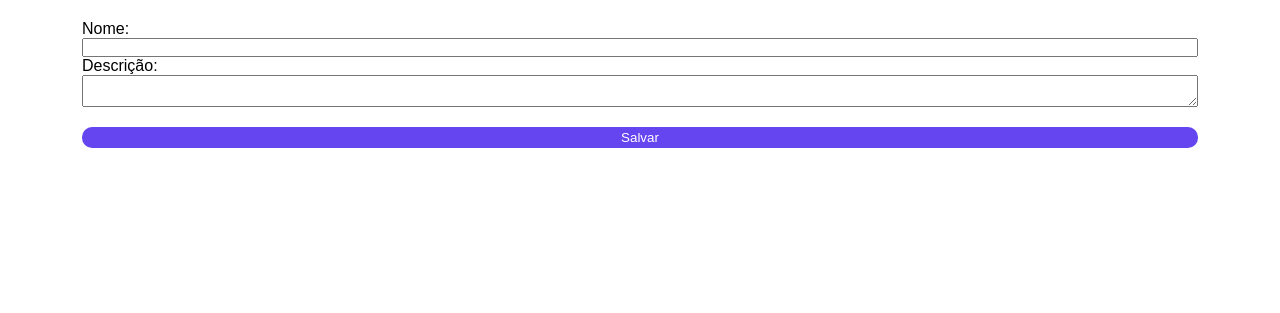
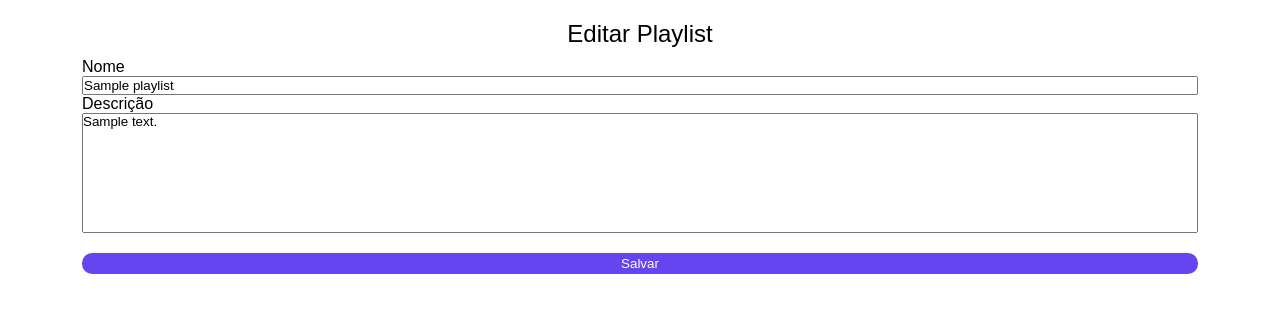
Before and after one commit to engsoft-atitus/engsw-2025-1, a Django app: page /musica/editar_playlist/1/editar/ in a window 1280 px wide. Shown: the top 313 px of the page. Run offline with Django 5.2, Linux system fonts and the light colour scheme; a user stored in the database is signed in; tables that the repository leaves empty hold one stand-in row (values such as "Sample post"); some web fonts are replaced.

Commit message:
adicionando form para edição (pode ser usado para criação e remoção depois)

```diff
--- /dev/null
+++ b/musica/forms.py
@@ -0,0 +1,11 @@
+from django import forms
+from .models import Playlist
+
+class PlaylistForm(forms.ModelForm):
+    class Meta:
+        model = Playlist
+        fields = ['nome', 'descricao']
+        widgets = {
+            'nome': forms.TextInput(attrs={'class': 'form-control'}),
+            'descricao': forms.Textarea(attrs={'class': 'form-control'}),
+        }
--- a/musica/templates/editar_playlist.html
+++ b/musica/templates/editar_playlist.html
@@ -14,9 +14,16 @@
             width: 90%;
         }
 
+        textarea {
+            resize: none;
+            overflow: auto;
+            height: 120px;
+        }
+
         .button {
             margin-top: 20px;
         }
+
         main {
             margin-top: 20px;
         }
@@ -26,12 +33,16 @@
 <body>
     <main>
         <section>
-            <form method="POST" action="{% url 'editar_playlist' playlist.id %}">
+            <h2>Editar Playlist</h2>
+            <form method="POST">
                 {% csrf_token %}
-                <label>Nome:</label>
-                <input type="text" name="nome" required>
-                <label>Descrição:</label>
-                <textarea name="descricao"></textarea>
+
+                <label for="{{ form.nome.id_for_label }}">Nome</label>
+                {{ form.nome }}
+
+                <label for="{{ form.descricao.id_for_label }}">Descrição</label>
+                {{ form.descricao }}
+
                 <button type="submit" class="button">Salvar</button>
             </form>
         </section>
--- a/musica/views.py
+++ b/musica/views.py
@@ -7,6 +7,8 @@ from django.contrib.auth.models import User
 from .models import MusicaSalva, Playlist
 from django.contrib.auth import logout
 import json
+from .forms import PlaylistForm
+from django.contrib import messages
 
 
 # Create your views here.
@@ -121,16 +123,20 @@ def criar_playlist(request):
 
     return render(request, 'criar_playlist.html')
 
+@login_required
 def editar_playlist(request, playlist_id):
     playlist = get_object_or_404(Playlist, id=playlist_id, user=request.user)
     if playlist.user != request.user:
         return HttpResponse("Você não tem permissão para editar esta playlist.")
     if request.method == 'POST':
-        playlist.nome = request.POST.get('nome')
-        playlist.descricao = request.POST.get('descricao')
-        playlist.save()
-        return redirect('listar_playlists')
-    return render(request, 'editar_playlist.html', {'playlist': playlist})
+        form = PlaylistForm(request.POST, instance=playlist)
+        if form.is_valid():
+            form.save()
+            messages.success(request, "Playlist atualizada com sucesso.")
+            return redirect('listar_playlists')
+    else:
+        form = PlaylistForm(instance=playlist)
+    return render(request, 'editar_playlist.html', {'form': form, 'playlist': playlist})
 
 @login_required
 def excluir_playlist(request, playlist_id):
```
